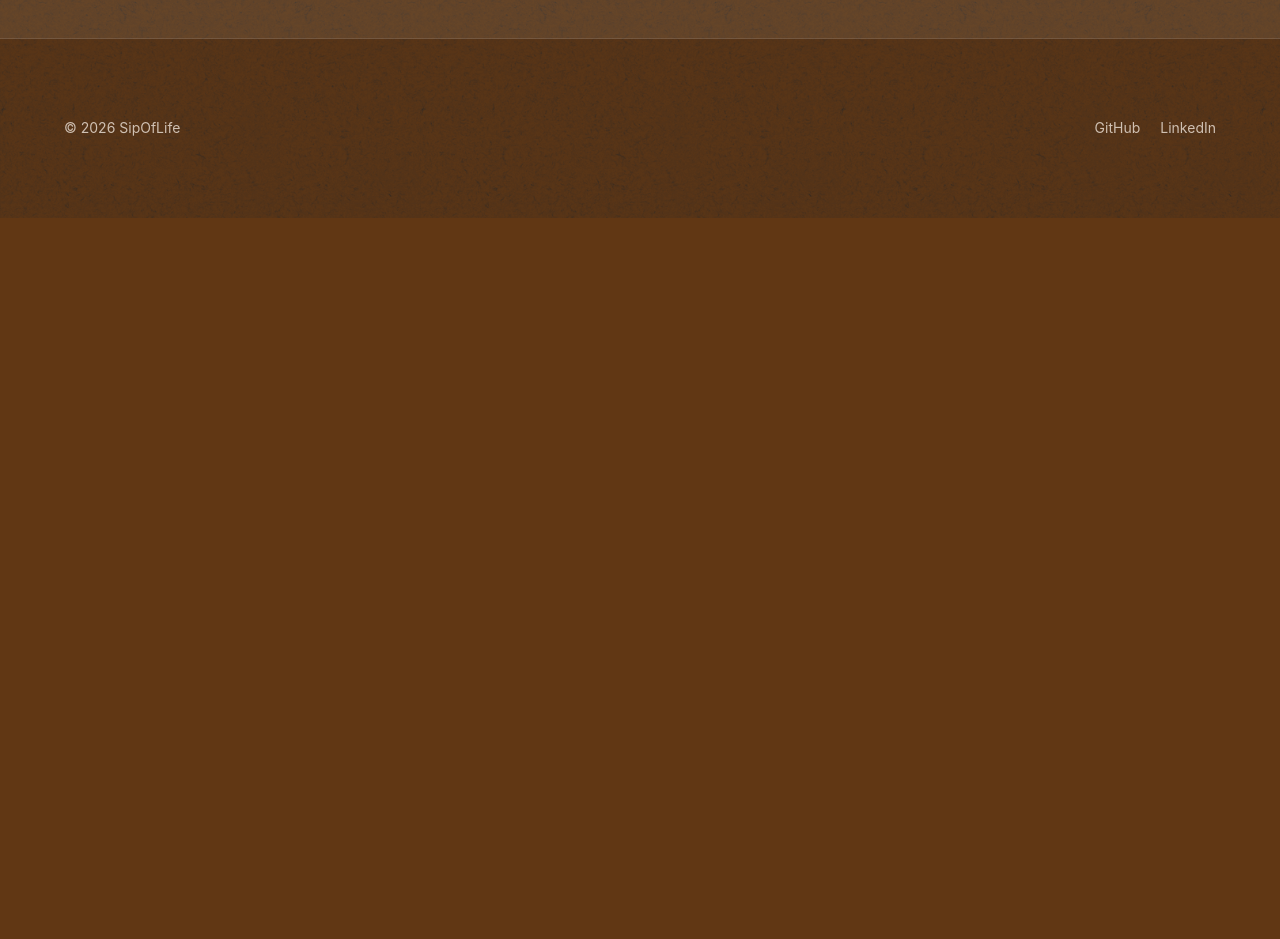
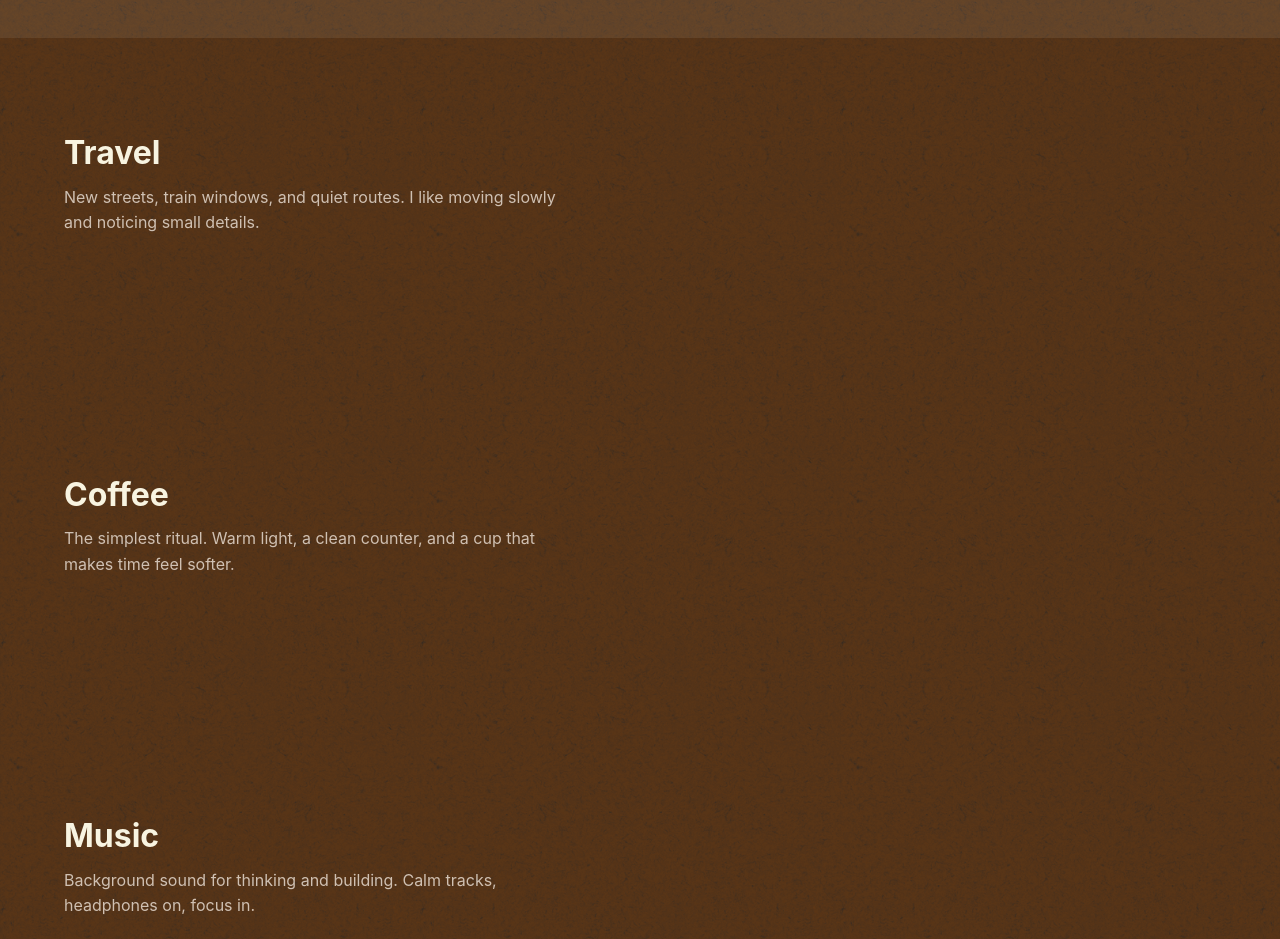
Before and after one commit to Tom-Par/SipOfLife, a React (Vite) app: page / in a window 1280 px wide. Shown: the part 1098-2037 px from the top of the page. Before the commit the page ends 1316 px from the top, so only its background shows below. Built offline with nearby package versions, Linux system fonts and the light colour scheme.

Commit message:
Add new sections for Travel, Coffee, and Music; update Highlights and Header navigation

```diff
--- a/src/components/App.jsx
+++ b/src/components/App.jsx
@@ -12,6 +12,39 @@ export default function App() {
       <main>
         <Hero />
         <Highlights />
+
+
+      <section id="travel" className="section">
+        <div className="container">
+          <h2 className="sectionTitle">Travel</h2>
+          <p className="sectionSubtitle">
+            New streets, train windows, and quiet routes. I like moving slowly and
+            noticing small details.
+          </p>
+        </div>
+      </section>
+
+      <section id="coffee" className="section">
+        <div className="container">
+          <h2 className="sectionTitle">Coffee</h2>
+          <p className="sectionSubtitle">
+            The simplest ritual. Warm light, a clean counter, and a cup that makes
+            time feel softer.
+          </p>
+        </div>
+      </section>
+
+      <section id="music" className="section">
+        <div className="container">
+          <h2 className="sectionTitle">Music</h2>
+          <p className="sectionSubtitle">
+            Background sound for thinking and building. Calm tracks, headphones on,
+            focus in.
+          </p>
+        </div>
+      </section>
+
+
       </main>
       <Footer />
     </div>
--- a/src/components/Header.jsx
+++ b/src/components/Header.jsx
@@ -6,9 +6,10 @@ function Header() {
       <div className="container headerInner">
         <div className="brand">SipOfLife</div>
         <nav className="nav" aria-label="Primary">
+          <a href="#travel">Travel</a>
           <a href="#coffee">Coffee</a>
-          <a href="#travel">Travel</a>
           <a href="#music">Music</a>
+
         </nav>
       </div>
     </header>
--- a/src/components/Highlights.jsx
+++ b/src/components/Highlights.jsx
@@ -3,12 +3,13 @@ import React from 'react';
 function Highlights() {
   const items = [
     {
+
+      title: "Travel",
+      text: "Small walks, train windows, and new streets at a gentle pace.",
+    },
+    {
       title: "Coffee",
       text: "Warm cups, quiet kitchens, and the ritual of slowing down.",
-    },
-    {
-      title: "Travel",
-      text: "Small walks, train windows, and new streets at a gentle pace.",
     },
     {
       title: "Music",
--- a/src/styles.css
+++ b/src/styles.css
@@ -62,6 +62,7 @@ a {
 
 .section {
   padding: 96px 0;
+  scroll-margin-top: 88px;
 }
 
 .sectionTitle {
```
Also changed, not shown: src/components/topics.jsx (added).
